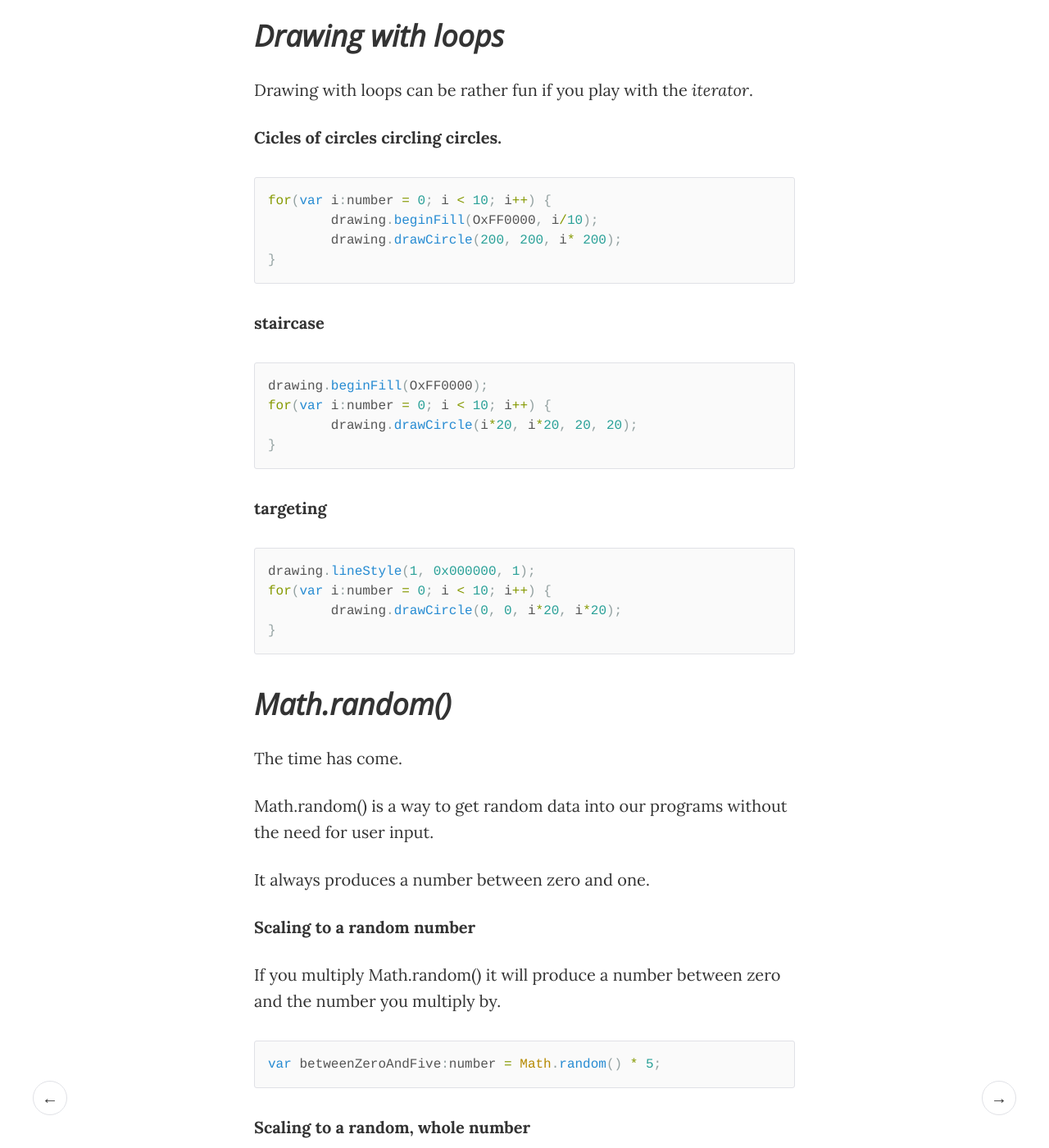
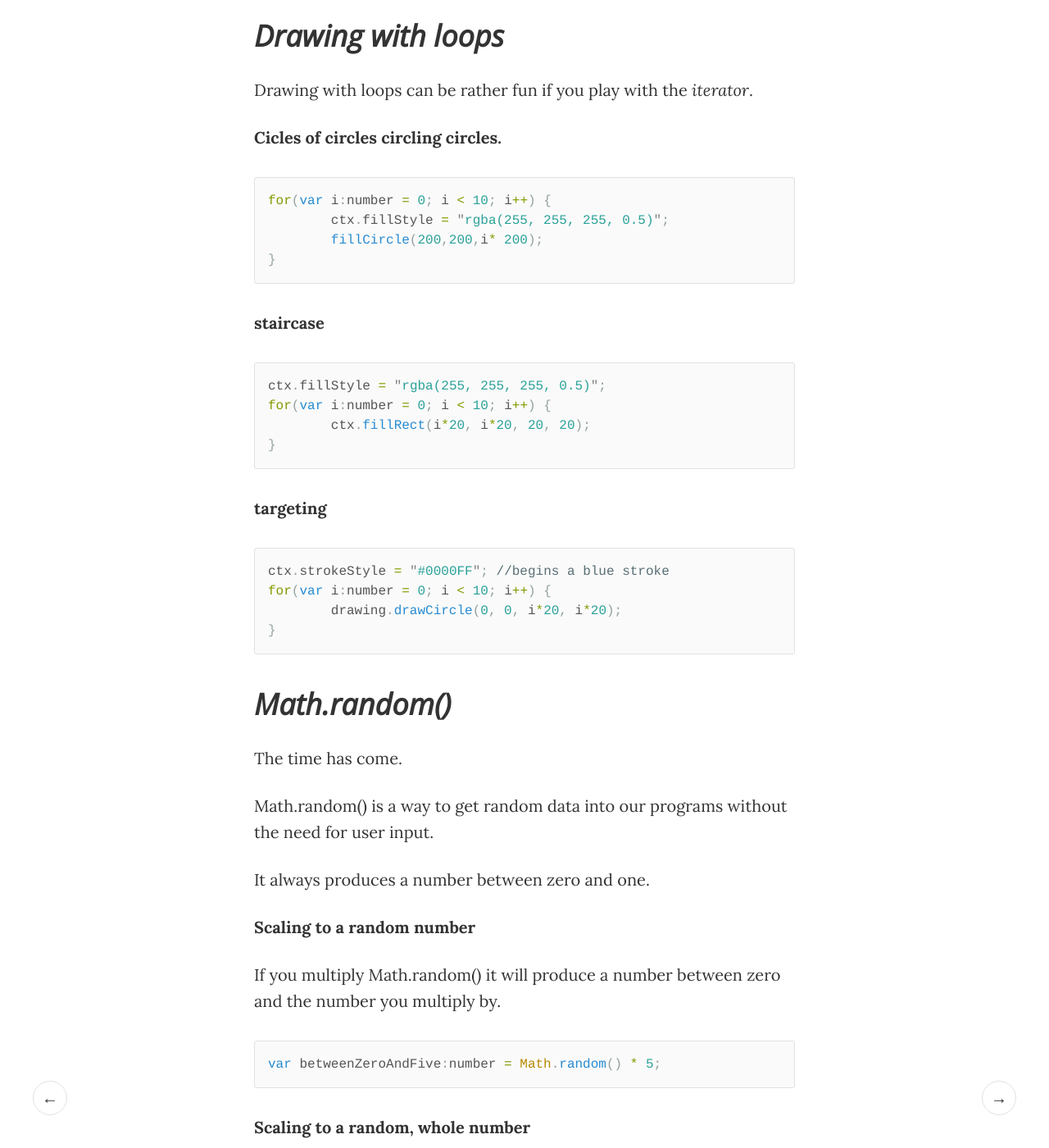
Before and after one commit to meanderingleaf/n221s15, a Jekyll site: the page built from _posts/2014-09-08-loops.markdown, in a window 1280 px wide and 1400 px high, scrolled down 2791 px. Shown: the whole window at 82% size. Built offline with Jekyll 4.4.1, drawn with Linux system fonts in a browser that asks for light colours; some of the changed text lies outside the part shown.

```diff
--- a/_posts/2014-09-08-loops.markdown
+++ b/_posts/2014-09-08-loops.markdown
@@ -100,24 +100,24 @@ Drawing with loops can be rather fun if you play with the *iterator*.
 
 {% highlight javascript %}
 for(var i:number = 0; i < 10; i++) {
-	drawing.beginFill(OxFF0000, i/10);
-	drawing.drawCircle(200, 200, i* 200);
+	ctx.fillStyle = "rgba(255, 255, 255, 0.5)";
+	fillCircle(200,200,i* 200);
 }
 {% endhighlight %}
 
 **staircase**
 
 {% highlight javascript %}
-drawing.beginFill(OxFF0000);
+ctx.fillStyle = "rgba(255, 255, 255, 0.5)";
 for(var i:number = 0; i < 10; i++) {
-	drawing.drawCircle(i*20, i*20, 20, 20);
+	ctx.fillRect(i*20, i*20, 20, 20);
 }
 {% endhighlight %}
 
 **targeting**
 
 {% highlight javascript %}
-drawing.lineStyle(1, 0x000000, 1);
+ctx.strokeStyle = "#0000FF"; //begins a blue stroke
 for(var i:number = 0; i < 10; i++) {
 	drawing.drawCircle(0, 0, i*20, i*20);
 }
@@ -160,17 +160,18 @@ Circles.. everywhere
 A combination of a loop and a scaled Math.random() can get us a nice result wtihout a lot of work.
 
 {% highlight javascript %}
-var randX:number;
-var randY:number;
-var randY:number;
+var randX;
+var randY;
+var randY;
 
 for(var i:number = 0; i < 100; i++) {
-	drawing.beginFill(0x00FF00);
+	ctx.fillStyle = "rgba(255, 255, 255, 0.5)";
 
-	randX = Math.random() * 800;
-	randY = Math.random() * 600;
-	randR = Math.random() * 80;
+	randX = Math.random() * 800; //number between 0 and 800
+	randY = Math.random() * 600; //number between 0 and 600
+	randR = Math.random() * 80; //number between 0 and 80
 
+	fillCircle(randX,randY,randR);
 	drawing.drawCircle(randX, randY, randR);
 }
 {% endhighlight %}
```
Also changed, not shown: other parts of _posts/2014-09-08-loops.markdown (+1 -1 lines).
